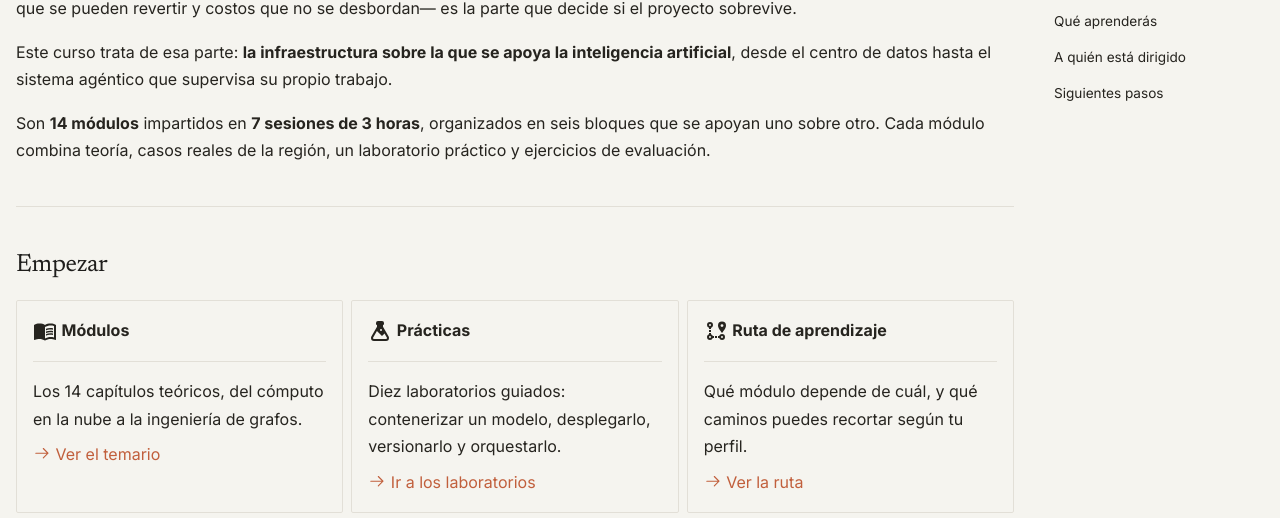
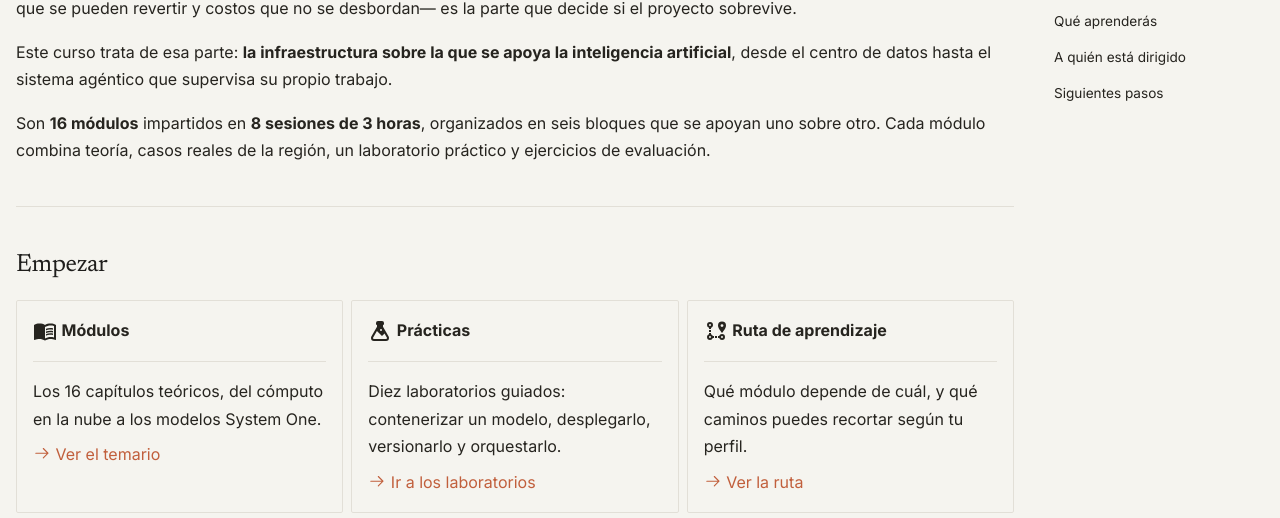
Before and after one commit to danielxxi/cloud-and-IA-para-todos, an MkDocs documentation site: the page built from docs/index.md, in a window 1280 px wide and 900 px high. Shown: the part 244-762 px from the top of the window. Built offline with MkDocs 1.6.1 and Material for MkDocs 9.7.7, drawn with Linux system fonts in a browser that asks for light colours; comment, search, counter and statistics services are not loaded.

Commit message:
Resolver conflictos de merge y unificar cambios de módulo 16 y actualizaciones
Cambios realizados:
- Eliminar duraciones de tiempo (3 horas, 45 minutos) del módulo 13
- Actualizar conteos: 14→16 módulos, 7→8 sesiones en toda la documentación
- Actualizar diagrama del mapa completo con nombres correctos y módulos 15-16
- Actualizar rutas de aprendizaje (DevOps, Desarrollador, Completa)
- Agregar módulo 16 a navegación (mkdocs.yml)
- Agregar referencias cruzadas en módulos 14 y 15 hacia módulo 16
- Integrar archivo docs/modulos/16-jev-system-one.md (439 líneas)

Archivos modificados:
- docs/modulos/13-fundamentos-arquitectura-ia-agentes.md: Sin duraciones
- docs/modulos/14-harness-engineering.md: Referencia a módulo 16
- docs/modulos/15-graph-engineering.md: Referencia a módulo 16
- docs/modulos/index.md: 'Siete' → 'Ocho sesiones'
- docs/index.md: 14→16 módulos, 7→8 sesiones, diagrama actualizado
- README.md: Conteos actualizados, tabla Bloque VI completa
- mkdocs.yml: Módulo 16 agregado a navegación

```diff
--- a/docs/index.md
+++ b/docs/index.md
@@ -9,7 +9,7 @@ Construir un modelo es la parte visible. Sostenerlo en producción —con datos
 
 Este curso trata de esa parte: **la infraestructura sobre la que se apoya la inteligencia artificial**, desde el centro de datos hasta el sistema agéntico que supervisa su propio trabajo.
 
-Son **14 módulos** impartidos en **7 sesiones de 3 horas**, organizados en seis bloques que se apoyan uno sobre otro. Cada módulo combina teoría, casos reales de la región, un laboratorio práctico y ejercicios de evaluación.
+Son **16 módulos** impartidos en **8 sesiones de 3 horas**, organizados en seis bloques que se apoyan uno sobre otro. Cada módulo combina teoría, casos reales de la región, un laboratorio práctico y ejercicios de evaluación.
 
 ---
 
@@ -21,7 +21,7 @@ Son **14 módulos** impartidos en **7 sesiones de 3 horas**, organizados en seis
 
     ---
 
-    Los 14 capítulos teóricos, del cómputo en la nube a la ingeniería de grafos.
+    Los 16 capítulos teóricos, del cómputo en la nube a los modelos System One.
 
     [:octicons-arrow-right-24: Ver el temario](modulos/index.md)
 
@@ -61,8 +61,10 @@ La infraestructura para IA no es una lista de herramientas: es una pila donde ca
 %%{init:{"theme":"base","themeVariables":{"fontFamily":"Inter, sans-serif","darkMode":false,"background":"#f3f1ec","mainBkg":"#fbfaf7","primaryColor":"#fbfaf7","primaryTextColor":"#6b3a1f","primaryBorderColor":"#b9b1a1","secondaryColor":"#ead9ba","secondaryTextColor":"#6b3a1f","secondaryBorderColor":"#b9b1a1","tertiaryColor":"#c2d4cb","tertiaryTextColor":"#6b3a1f","tertiaryBorderColor":"#b9b1a1","lineColor":"#8d8676","textColor":"#6b3a1f","nodeTextColor":"#6b3a1f","nodeBorder":"#b9b1a1","labelTextColor":"#6b3a1f","titleColor":"#6b3a1f","edgeLabelBackground":"#f3f1ec","clusterBkg":"#efece4","clusterBorder":"#d8d2c6","cScale0":"#e2a98c","cScaleLabel0":"#6b3a1f","cScale1":"#bdb6e6","cScaleLabel1":"#6b3a1f","cScale2":"#e8d9b6","cScaleLabel2":"#6b3a1f","cScale3":"#b5d0c3","cScaleLabel3":"#6b3a1f","cScale4":"#e6cfc0","cScaleLabel4":"#6b3a1f","cScale5":"#cddcea","cScaleLabel5":"#6b3a1f"}}}%%
 flowchart TB
     subgraph VI["VI · Sistemas agénticos"]
-        M13["13 · Harness Engineering"]
-        M14["14 · Graph Engineering"]
+        M13["13 · Fundamentos de IA y Agentes"]
+        M14["14 · Ingeniería de Harness"]
+        M15["15 · Ingeniería de Grafos"]
+        M16["16 · Jev y Modelos System One"]
     end
     subgraph V["V · IA aplicada"]
         M11["11 · Visión: fundamentos"]
--- a/mkdocs.yml
+++ b/mkdocs.yml
@@ -146,6 +146,7 @@ nav:
           - 13 · Fundamentos de Arquitectura de IA y Agentes: modulos/13-fundamentos-arquitectura-ia-agentes.md
           - 14 · Ingeniería de Harness para IA: modulos/14-harness-engineering.md
           - 15 · Ingeniería de Grafos para IA: modulos/15-graph-engineering.md
+          - 16 · Introducción a Jev y Modelos System One: modulos/16-jev-system-one.md
   - Prácticas:
       - practicas/index.md
       - P01 · Comparar modelos de servicio y costos: practicas/p01-modelos-costos.md
```
Also changed, not shown: README.md (+3 -3 lines), docs/modulos/13-fundamentos-arquitectura-ia-agentes.md (+1 -2 lines), docs/modulos/14-harness-engineering.md (+1 -0 lines), docs/modulos/15-graph-engineering.md (+1 -0 lines), docs/modulos/index.md (+1 -1 lines).
